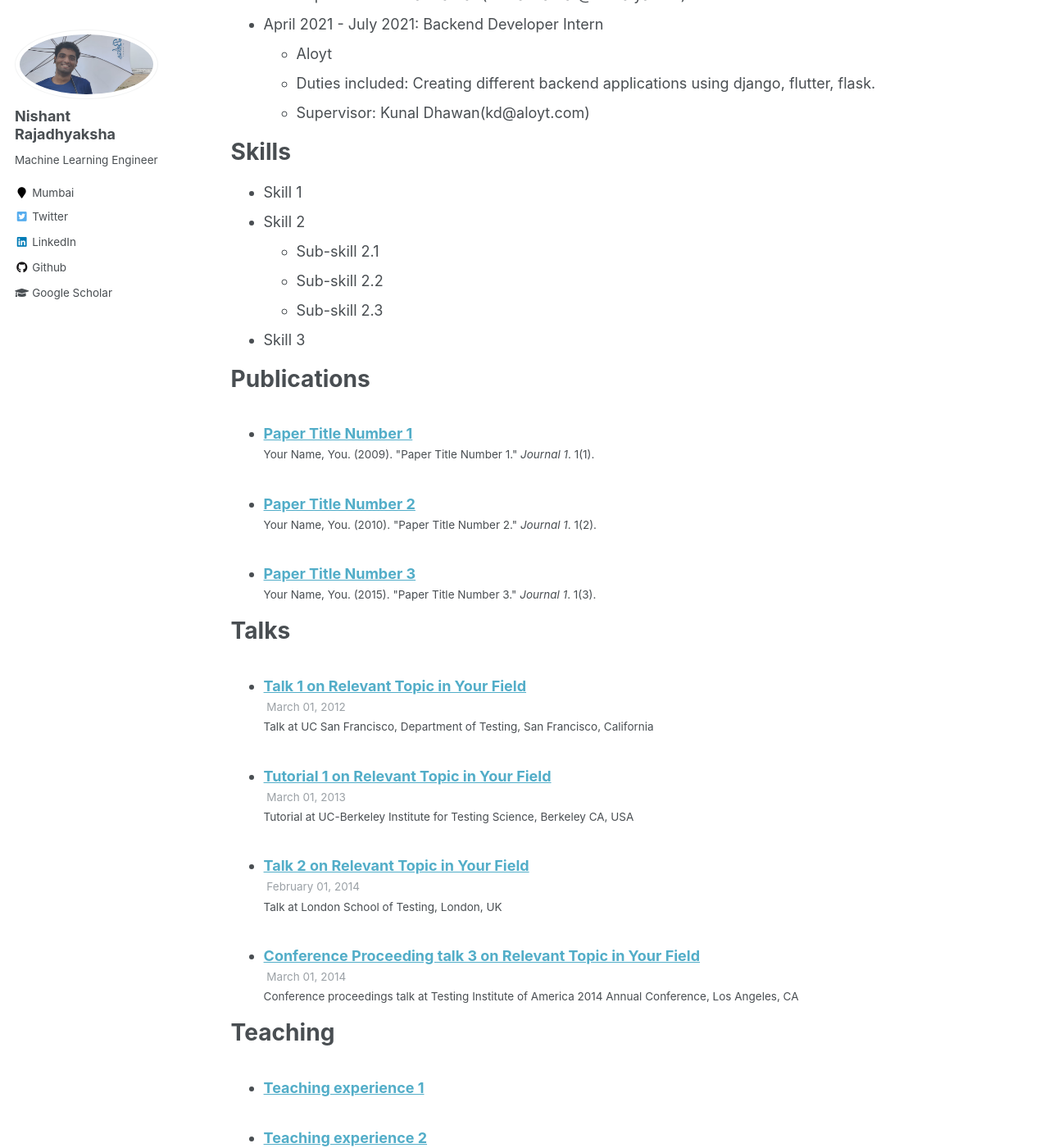
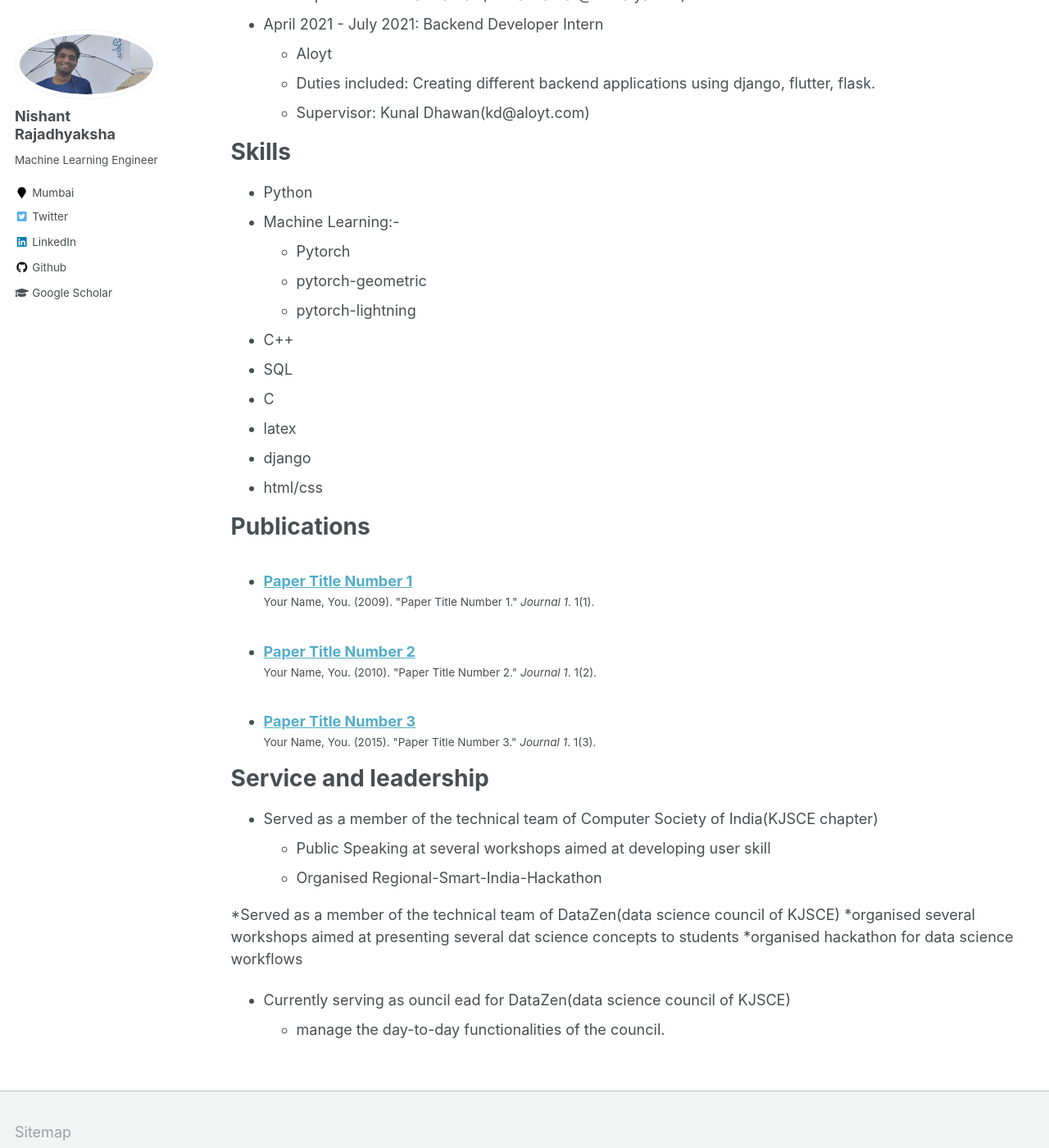
Before and after one commit to nishant42491/nishant42491.github.io, a Jekyll site: the page built from _pages/cv.md, in a window 1280 px wide and 1400 px high, scrolled down 761 px. Shown: the whole window at 82% size. Built offline with Jekyll 4.4.1, drawn with Linux system fonts in a browser that asks for light colours; some of the changed text lies outside the part shown.

Commit message:
Update cv.md

```diff
--- a/_pages/cv.md
+++ b/_pages/cv.md
@@ -38,12 +38,17 @@ Work experience
 
 Skills
 ======
-* Skill 1
-* Skill 2
-  * Sub-skill 2.1
-  * Sub-skill 2.2
-  * Sub-skill 2.3
-* Skill 3
+* Python
+* Machine Learning:-
+  * Pytorch
+  * pytorch-geometric
+  * pytorch-lightning
+* C++
+* SQL
+* C
+* latex
+* django
+* html/css
 
 Publications
 ======
@@ -51,18 +56,16 @@ Publications
     {% include archive-single-cv.html %}
   {% endfor %}</ul>
 
-Talks
-======
-  <ul>{% for post in site.talks %}
-    {% include archive-single-talk-cv.html %}
-  {% endfor %}</ul>
-
-Teaching
-======
-  <ul>{% for post in site.teaching %}
-    {% include archive-single-cv.html %}
-  {% endfor %}</ul>
 
 Service and leadership
 ======
-* Currently signed in to 43 different slack teams
+* Served as a member of the technical team of Computer Society of India(KJSCE chapter)
+  * Public Speaking at several workshops aimed at developing user skill
+  * Organised Regional-Smart-India-Hackathon
+
+*Served as a member of the technical team of DataZen(data science council of KJSCE)
+  *organised several workshops aimed at presenting several dat science concepts to students
+  *organised hackathon for data science workflows
+
+* Currently serving as ouncil ead for DataZen(data science council of KJSCE)
+  * manage the day-to-day functionalities of the council.
```
